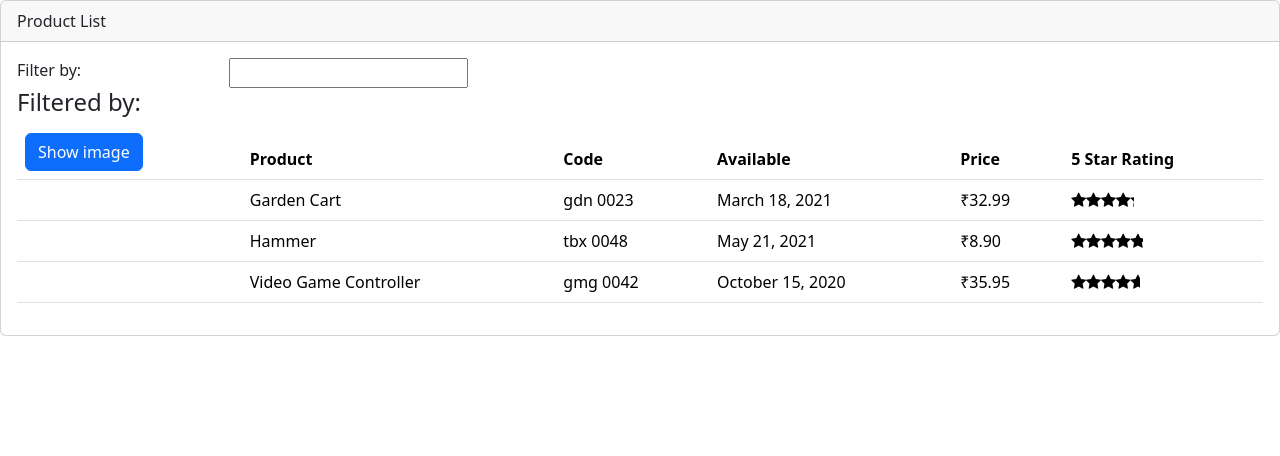
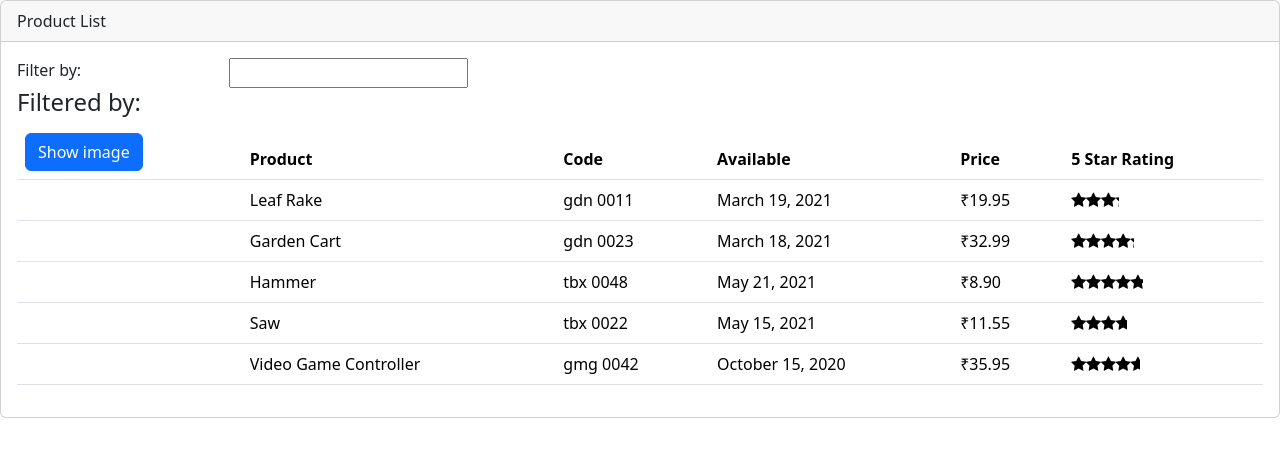
Before and after one commit to Umarfarooq88/Product_Lens, an Angular app: page / in a window 1280 px wide. Shown: the top 456 px of the page. Built offline with nearby package versions, Linux system fonts and the light colour scheme.

Commit message:
HTTP (observable and subscribe)

```diff
--- a/angular.json
+++ b/angular.json
@@ -22,7 +22,8 @@
             "tsConfig": "tsconfig.app.json",
             "assets": [
               "src/favicon.ico",
-              "src/assets"
+              "src/assets",
+              "src/api"
             ],
             "styles": [
               "src/styles.css"
@@ -86,6 +87,7 @@
             "assets": [
               "src/favicon.ico",
               "src/assets"
+
             ],
             "styles": [
               "src/styles.css"
--- /dev/null
+++ b/src/api/products/products.json
@@ -0,0 +1,52 @@
+[
+    {
+      "productId": 1,
+      "productName": "Leaf Rake",
+      "productCode": "GDN-0011",
+      "releaseDate": "March 19, 2021",
+      "description": "Leaf rake with 48-inch wooden handle.",
+      "price": 19.95,
+      "starRating": 3.2,
+      "imageUrl": "assets/images/leaf_rake.png"
+    },
+    {
+      "productId": 2,
+      "productName": "Garden Cart",
+      "productCode": "GDN-0023",
+      "releaseDate": "March 18, 2021",
+      "description": "15 gallon capacity rolling garden cart",
+      "price": 32.99,
+      "starRating": 4.2,
+      "imageUrl": "assets/images/garden_cart.png"
+    },
+    {
+      "productId": 5,
+      "productName": "Hammer",
+      "productCode": "TBX-0048",
+      "releaseDate": "May 21, 2021",
+      "description": "Curved claw steel hammer",
+      "price": 8.9,
+      "starRating": 4.8,
+      "imageUrl": "assets/images/hammer.png"
+    },
+    {
+      "productId": 8,
+      "productName": "Saw",
+      "productCode": "TBX-0022",
+      "releaseDate": "May 15, 2021",
+      "description": "15-inch steel blade hand saw",
+      "price": 11.55,
+      "starRating": 3.7,
+      "imageUrl": "assets/images/saw.png"
+    },
+    {
+      "productId": 10,
+      "productName": "Video Game Controller",
+      "productCode": "GMG-0042",
+      "releaseDate": "October 15, 2020",
+      "description": "Standard two-button video game controller",
+      "price": 35.95,
+      "starRating": 4.6,
+      "imageUrl": "assets/images/xbox-controller.png"
+    }
+  ]
--- a/src/app/app.module.ts
+++ b/src/app/app.module.ts
@@ -1,5 +1,6 @@
 import { NgModule } from '@angular/core';
 import { BrowserModule } from '@angular/platform-browser';
+import { HttpClientModule } from '@angular/common/http';
 
 import { AppComponent } from './app.component';
 import { ProductListComponent } from './products/product-list.component';
@@ -16,7 +17,8 @@ import { StarComponent } from './shared/star.component';
   ],
   imports: [
     BrowserModule,
-    FormsModule
+    FormsModule,
+    HttpClientModule
   ],
   providers: [],
   bootstrap: [AppComponent]
--- a/src/app/products/product-list.component.ts
+++ b/src/app/products/product-list.component.ts
@@ -1,54 +1,61 @@
-import { Component, OnInit } from "@angular/core";
+import { Component, OnDestroy, OnInit } from "@angular/core";
+import { Subscription } from "rxjs";
 import { IProduct } from "./product";
 import { ProductService } from "./product.service";
 
 @Component({
   selector: 'pm-products',
   templateUrl: './product-list.component.html',
-  styleUrls:["./product-list.component.css"]
+  styleUrls: ['./product-list.component.css']
 })
-export class ProductListComponent implements OnInit {
+export class ProductListComponent implements OnInit, OnDestroy {
   pageTitle: string = 'Product List';
-  imageWidth:number=50;
-  imageMargin:number=2;
-  showImage:boolean=false;
+  imageWidth: number = 50;
+  imageMargin: number = 2;
+  showImage: boolean = false;
+  errorMessage: string = '';
+  sub!: Subscription;
 
-  private _listFilter:string="";
-
-  get listFilter():string{
+  private _listFilter: string = '';
+  get listFilter(): string {
     return this._listFilter;
   }
-
-  set listFilter(value:string){
-    this._listFilter=value;
-    console.log("In setter :", value);
-    this.filteredProducts=this.performFilter(value);
+  set listFilter(value: string) {
+    this._listFilter = value;
+    console.log('In setter:', value);
+    this.filteredProducts = this.performFilter(value);
   }
 
   filteredProducts:IProduct[]=[];
   products: IProduct[] = [];
 
+  constructor(private productService: ProductService) { }
 
-  constructor(private productService:ProductService){}
+  performFilter(filterBy: string): IProduct[] {
+    filterBy = filterBy.toLocaleLowerCase();
+    return this.products.filter((product: IProduct) =>
+      product.productName.toLocaleLowerCase().includes(filterBy));
+  }
 
-  toggleImage():void{
-    this.showImage= !this.showImage;
+  toggleImage(): void {
+    this.showImage = !this.showImage;
   }
 
   ngOnInit(): void {
-    this.products=this.productService.getProducts();
-    this.filteredProducts=this.products;
+    this.sub = this.productService.getProducts().subscribe({
+      next: products => {
+        this.products = products;
+        this.filteredProducts = this.products;
+      },
+      error: err => this.errorMessage = err
+    });
   }
 
-  onRatingClicked(message:string):void{
-    this.pageTitle="Product List: "+ message;
+  ngOnDestroy(): void {
+    this.sub.unsubscribe();
   }
 
-  performFilter(filterBy: string): IProduct[] {
-    filterBy=filterBy.toLocaleLowerCase();
-    return this.products.filter((product:IProduct)=>
-    product.productName.toLocaleLowerCase().includes(filterBy))
+  onRatingClicked(message: string): void {
+    this.pageTitle = 'Product List: ' + message;
   }
-
-
 }
--- a/src/app/products/product.service.ts
+++ b/src/app/products/product.service.ts
@@ -1,45 +1,38 @@
+import { HttpClient, HttpErrorResponse } from "@angular/common/http";
 import { Injectable } from "@angular/core";
+import { Observable, catchError, tap, throwError } from "rxjs";
+
 import { IProduct } from "./product";
 
 @Injectable({
-    providedIn:"root"
+  providedIn: 'root'
 })
-
-export class ProductService{
+export class ProductService {
+  private productUrl = 'api/products/products.json';
 
 
-    getProducts():IProduct[]{
-        return [
-            {
-                "productId": 2,
-                "productName": "Garden Cart",
-                "productCode": "GDN-0023",
-                "releaseDate": "March 18, 2021",
-                "description": "15 gallon capacity rolling garden cart",
-                "price": 32.99,
-                "starRating": 4.2,
-                "imageUrl": "assets/images/garden_cart.png"
-              },
-              {
-                "productId": 5,
-                "productName": "Hammer",
-                "productCode": "TBX-0048",
-                "releaseDate": "May 21, 2021",
-                "description": "Curved claw steel hammer",
-                "price": 8.9,
-                "starRating": 4.8,
-                "imageUrl": "assets/images/hammer.png"
-              },
-              {
-                "productId": 10,
-                "productName": "Video Game Controller",
-                "productCode": "GMG-0042",
-                "releaseDate": "October 15, 2020",
-                "description": "Standard two-button video game controller",
-                "price": 35.95,
-                "starRating": 4.6,
-                "imageUrl": "assets/images/xbox-controller.png"
-              }
-        ];
+  constructor(private http: HttpClient) { }
+
+  getProducts(): Observable<IProduct[]> {
+    return this.http.get<IProduct[]>(this.productUrl).pipe(
+      tap(data => console.log('All', JSON.stringify(data))),
+      catchError(this.handleError)
+    );
+  }
+
+  private handleError(err: HttpErrorResponse) {
+    // in a real world app, we may send the server to some remote logging infrastructure
+    // instead of just logging it to the console
+    let errorMessage = '';
+    if (err.error instanceof ErrorEvent) {
+      // A client-side or network error occurred. Handle it accordingly.
+      errorMessage = `An error occurred: ${err.error.message}`;
+    } else {
+      // The backend returned an unsuccessful response code.
+      // The response body may contain clues as to what went wrong,
+      errorMessage = `Server returned code: ${err.status}, error message is: ${err.message}`;
     }
+    console.error(errorMessage);
+    return throwError(() => errorMessage);
+  }
 }
```
